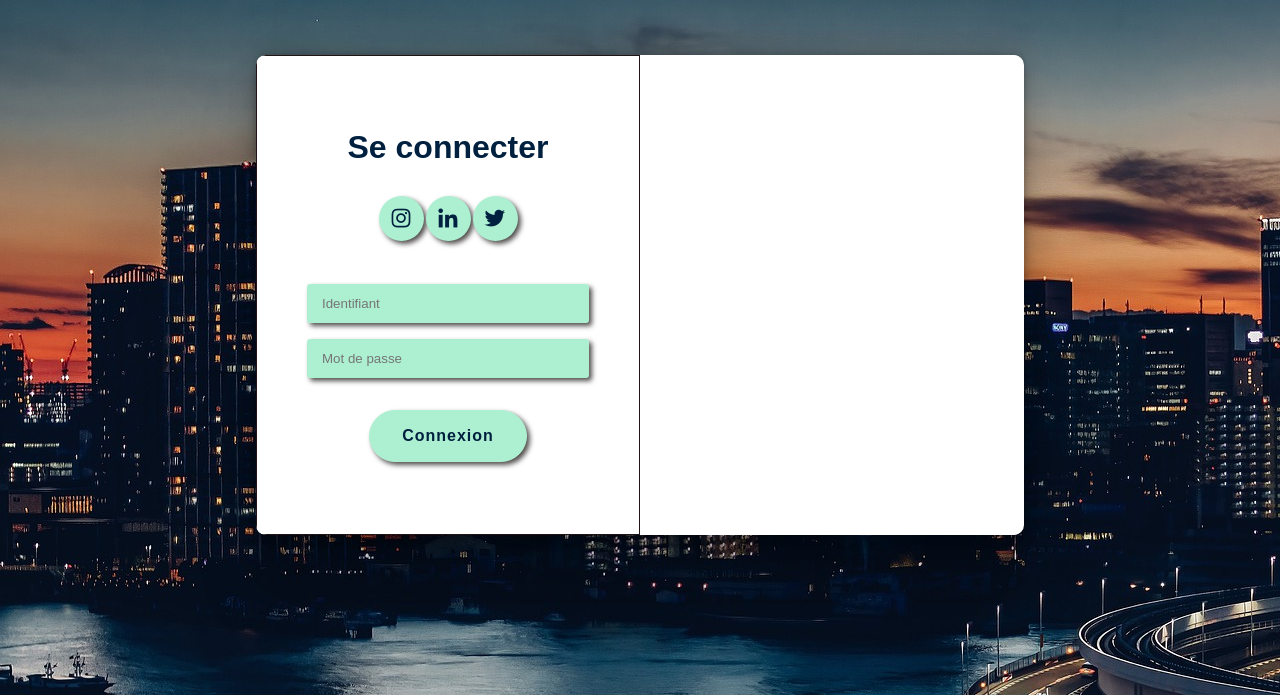
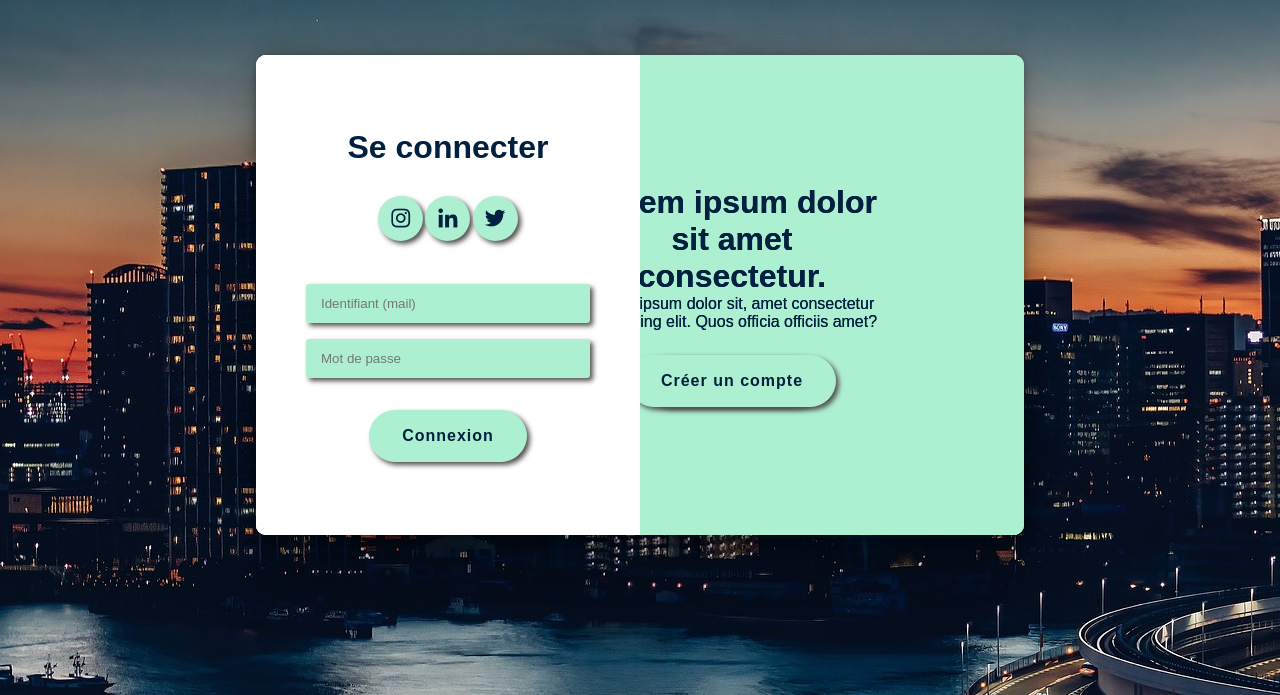
Before and after one commit to Doudmak/TaxiCab, a PHP site: page /connexion/connexion2.html in a window 1280 px wide. Shown: the part 105-800 px from the top of the page. Run offline with PHP 8.4, Linux system fonts and the light colour scheme; some libraries are stand-ins or nearby versions.

Commit message:
presque rien

```diff
--- a/connexion/connexion2.css
+++ b/connexion/connexion2.css
@@ -114,19 +114,34 @@
     height: 60%;
     border-radius: 10px;
     box-shadow: rgba(0, 0, 0, 0.25) 0px 54px 55px, rgba(0, 0, 0, 0.12) 0px -12px 30px, rgba(0, 0, 0, 0.12) 0px 4px 6px, rgba(0, 0, 0, 0.17) 0px 12px 13px, rgba(0, 0, 0, 0.09) 0px -3px 5px;
+    transition: ease .40s;
 }
 
 .form-container {
     position: absolute;
     top: 0;
     height: 100%;
-    border: #221314 solid 1px;
-
 }
 
 .sign-up-container{
     left: 0;
     width: 50%;
+}
+
+.log-in-container{
+    left: 0;
+    width: 50%;
+    z-index: 2;
+}
+
+.nom-prenom{
+    width: 100%;
+    display: flex;
+    justify-content: space-between;
+}
+
+input.np{
+    width: 47%;
 }
 
 #inscription{
@@ -214,3 +229,38 @@
     background-color: #00203f;
     transition: 300ms ease-in;
 }
+
+.overlay-container{
+    position: absolute;
+    top : 0;
+    left: 50%;
+    width: 50%;
+    height: 100%;
+    overflow: hidden;
+    z-index: 100;
+}
+
+.overlay{
+    background: linear-gradient(to right (#adf0d1, #e7f0fd));
+    background: #adf0d1;
+    color: #00203f;
+    position: relative;
+    left: -100px;
+    height: 100%;
+    width: 200%;
+    transform: translateX(0);
+}
+
+.overlay-panel{
+    position: absolute;
+    display: flex;
+    align-items: center;
+    justify-content: center;
+    flex-direction: column;
+    padding: 0 40px;
+    text-align: center;
+    top: 0h;
+    height: 100%;
+    width: 50%;
+    transform: translateX(0);
+}
--- a/connexion/connexion2.html
+++ b/connexion/connexion2.html
@@ -31,6 +31,24 @@
      <div class="container">
         <div class="form-container sign-up-container">
             <form action="#">
+                <h1 id="inscription">Inscription</h1>
+                <div class="social-container">
+                    <a href="https://www.instagram.com" target="_blank" class="icons"><div class="bx bxl-instagram" id="icons"></div></a>
+                    <a href="https://fr.linkedin.com/" target="_blank" class="icons"><div class="bx bxl-linkedin" id="icons"></div></a>
+                    <a href="https://twitter.com/?lang=fr" target="_blank" class="icons"><div class="bx bxl-twitter" id="icons"></div></a>
+
+                </div>
+                <div class="nom-prenom">
+                    <input type="text" placeholder="Nom" class="np">
+                    <input type="text" placeholder="Prenom" class="np">
+                </div>
+                <input type="email" placeholder="Identifiant (mail)">
+                <input type="password" placeholder="Mot de passe">
+                <button>Créer le compte</button>
+            </form>
+        </div>
+        <div class="form-container log-in-container">
+            <form action="#">
                 <h1 id="inscription">Se connecter</h1>
                 <div class="social-container">
                     <a href="https://www.instagram.com" target="_blank" class="icons"><div class="bx bxl-instagram" id="icons"></div></a>
@@ -38,10 +56,25 @@
                     <a href="https://twitter.com/?lang=fr" target="_blank" class="icons"><div class="bx bxl-twitter" id="icons"></div></a>
 
                 </div>
-                <input type="email" placeholder="Identifiant">
+
+                <input type="email" placeholder="Identifiant (mail)">
                 <input type="password" placeholder="Mot de passe">
                 <button>Connexion</button>
             </form>
+        </div>
+        <div class="overlay-container">
+            <div class="overlay">
+                <div class="overlay-panel overlay-left">
+                    <h1>Lorem ipsum dolor sit amet consectetur.</h1>
+                    <p>Lorem ipsum dolor sit, amet consectetur adipisicing elit. Quos officia officiis amet?</p>
+                    <button class="ghost" id="login">Se connecter</button>
+                </div>
+                <div class="overlay-panel overlay-right">
+                    <h1>Lorem ipsum dolor sit amet consectetur.</h1>
+                    <p>Lorem ipsum dolor sit, amet consectetur adipisicing elit. Quos officia officiis amet?</p>
+                    <button class="ghost" id="sighUp">Créer un compte</button>
+                </div>
+            </div>
         </div>
      </div>
 
```
